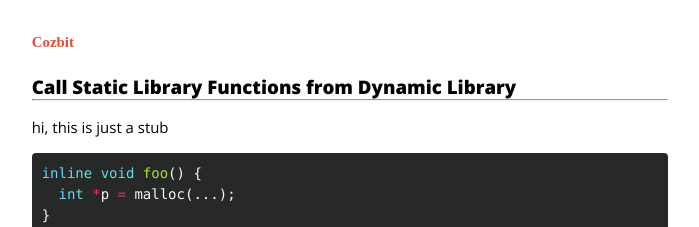
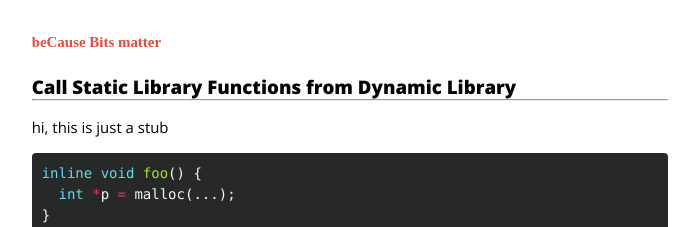
Before and after one commit to lugovskoy/lugovskoy.github.io, a Jekyll site: the page built from _posts/2015-02-04-call-static-library-functions-from-dynamic-library.md, in a window 1280 px wide. Shown: the top 227 px of the page, without its empty margins (290-989 px from the left). Built offline with Jekyll 4.4.1, drawn with Linux system fonts in a browser that asks for light colours; some web fonts are replaced; comment, search, counter and statistics services are not loaded.

Commit message:
Update _config.yml

```diff
--- a/_config.yml
+++ b/_config.yml
@@ -1,4 +1,4 @@
-name: Cozbit
+name: "beCause Bits matter"
 
 gereksiz:
    author: "Nikolai Lugovskoi"
```
